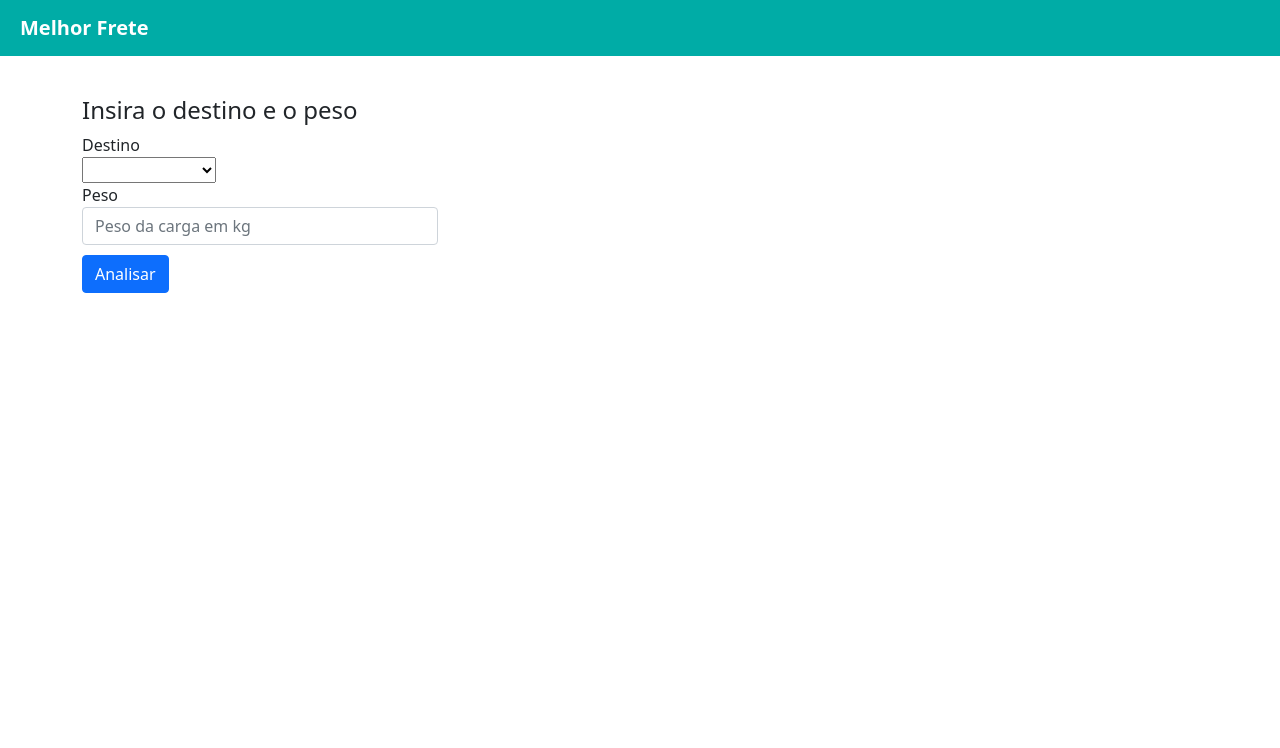
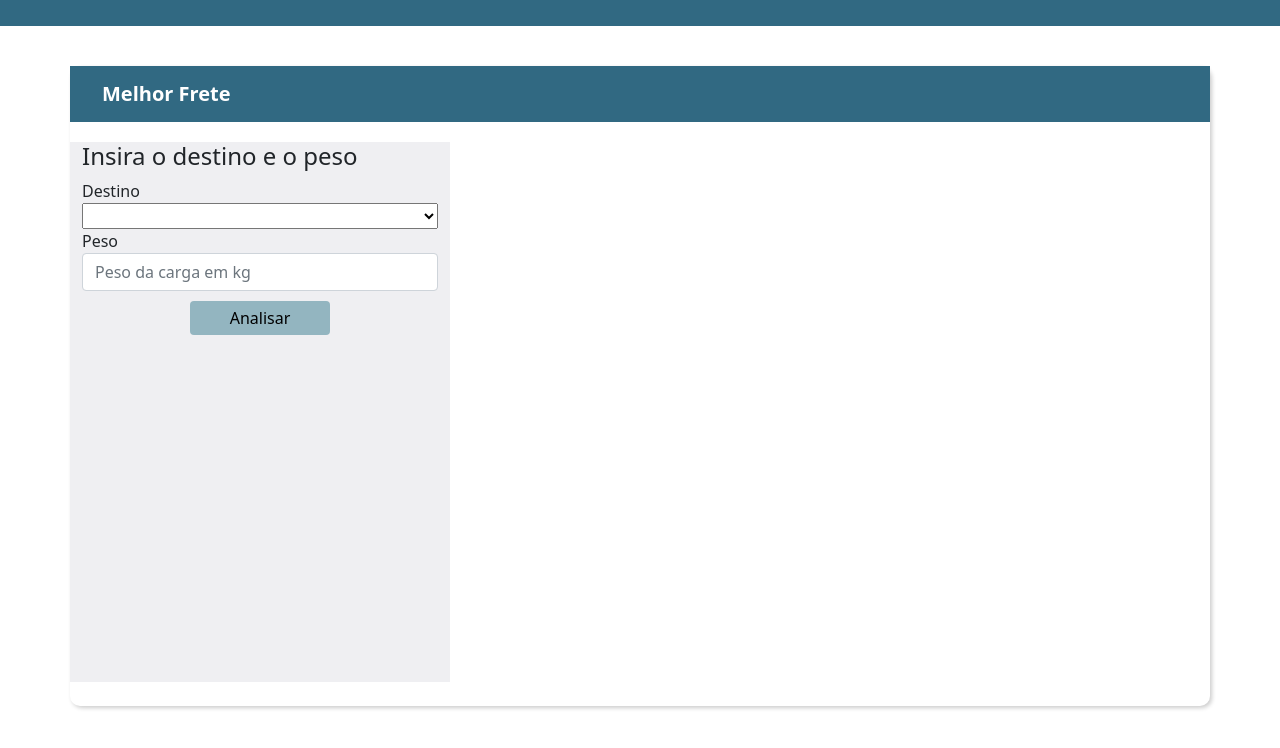
Before and after one commit to daniel-bm/Desafio-Coorlab, a Vue app in the folder code/: page / in a window 1280 px wide. Shown: the top 748 px of the page. Built offline with nearby package versions, Linux system fonts and the light colour scheme; data requests are answered from the project's data file.

Commit message:
add some styles

```diff
--- a/code/src/components/BestTransport.vue
+++ b/code/src/components/BestTransport.vue
@@ -2,13 +2,17 @@
     <div class="title">
         <b-navbar toggleable="lg" type="dark" variant="info">
             <b-navbar-brand class="ml-2">
-                <b>{{ appName }}</b>
             </b-navbar-brand>
         </b-navbar>
 
-        <b-container class="mainContainer">
+        <b-container class="main-container">
             <b-row>
-                <b-col class="col col-4">
+                <b-navbar toggleable="lg" type="dark" variant="info">
+                    <b-navbar-brand class="ml-2">
+                        <b>{{ appName }}</b>
+                    </b-navbar-brand>
+                </b-navbar>
+                <b-col class="form-col col col-4">
                     <h4>Insira o destino e o peso</h4>
                     <b-form @submit="onSubmit">
                         <b-form-group
@@ -20,6 +24,7 @@
                                 v-model="destination"
                                 :options="cityOptions"
                                 placeholder="Selecione o destino"
+                                class="form-input"
                             ></b-form-select>
                         </b-form-group>
 
@@ -32,17 +37,25 @@
                                 id="weight"
                                 v-model="weight"
                                 placeholder="Peso da carga em kg"
+                                class="form-input"
                             ></b-form-input>
                         </b-form-group>
 
-                        <b-button
-                            class="analyzeBotton"
-                            type="submit"
-                            variant="primary"
-                            >Analisar</b-button
+                        <div class="center-button">
+                            <b-button
+                                class="analyze-button"
+                                type="submit"
+                                variant="primary"
+                                >Analisar</b-button
+                            >
+                        </div>
+
+                        <b-modal
+                            ref="modal"
+                            hide-header
+                            hide-footer
+                            class="custom-modal"
                         >
-
-                        <b-modal ref="modal" hide-header hide-footer>
                             <p>Insira os valores para realizar a análise.</p>
                             <b-button
                                 variant="primary"
@@ -54,7 +67,10 @@
                 </b-col>
 
                 <b-col class="col col-8" v-if="showResult">
-                  <h4>Estas são as melhores alternativas de frete que encontramos para você.</h4>
+                    <h4>
+                        Estas são as melhores alternativas de frete que
+                        encontramos para você.
+                    </h4>
                     <b-card
                         title="Frete com menor valor"
                         class="mb-3 cardContainer"
@@ -70,7 +86,10 @@
                         <p>Tempo estimado: {{ fastestTime }}</p>
                     </b-card>
 
-                    <b-button @click="clearForm" variant="primary"
+                    <b-button
+                        @click="clearForm"
+                        variant="primary"
+                        class="clear-button"
                         >Limpar</b-button
                     >
                 </b-col>
@@ -205,18 +224,55 @@ export default {
 
 <style scoped>
 .title .navbar {
-    background-color: #00aca6 !important;
+    background-color: #316982 !important;
 }
 
 .title .navbar-brand {
     margin-left: 20px;
 }
 
-.mainContainer {
+.main-container {
+    height: 640px;
     margin-top: 40px;
+    box-shadow: 2px 2px 4px rgba(0, 0, 0, 0.2);
+    border-radius: 10px;
 }
 
-.analyzeBotton {
+.center-button {
+    display: flex;
+    justify-content: center;
+}
+.analyze-button {
     margin-top: 10px;
+    background-color: #93b5c0;
+    padding: 5px 40px;
+    border: none;
+    color: black;
+}
+
+.clear-button {
+    margin-top: 10px;
+    background-color: #93b5c0;
+    padding: 5px 40px;
+    border: none;
+    color: black;
+}
+
+.custom-modal .modal-dialog {
+    border-radius: 10px;
+    max-width: 600px;
+    width: 100%;
+    margin: 1.75rem auto;
+}
+
+.form-input {
+    width: 100%;
+}
+
+.form-col {
+    margin-top: 20px;
+    margin-bottom: 20px;
+    height: 540px;
+    background-color: #efeff2;
 }
 </style>
```
